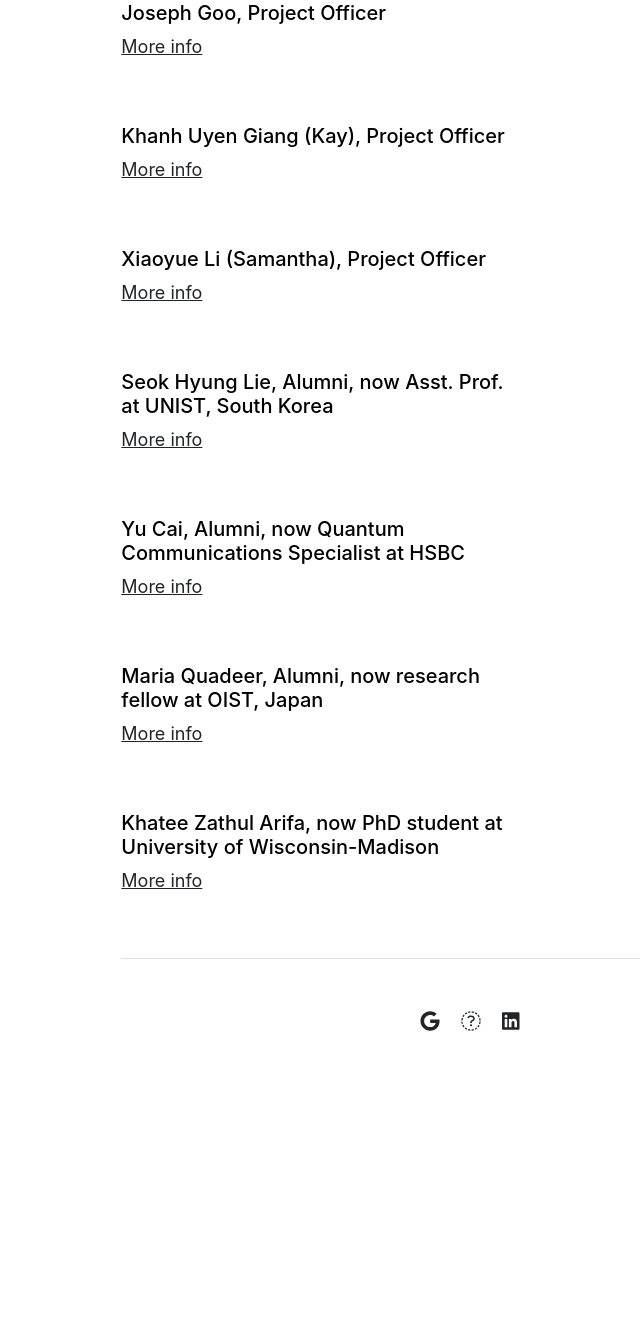
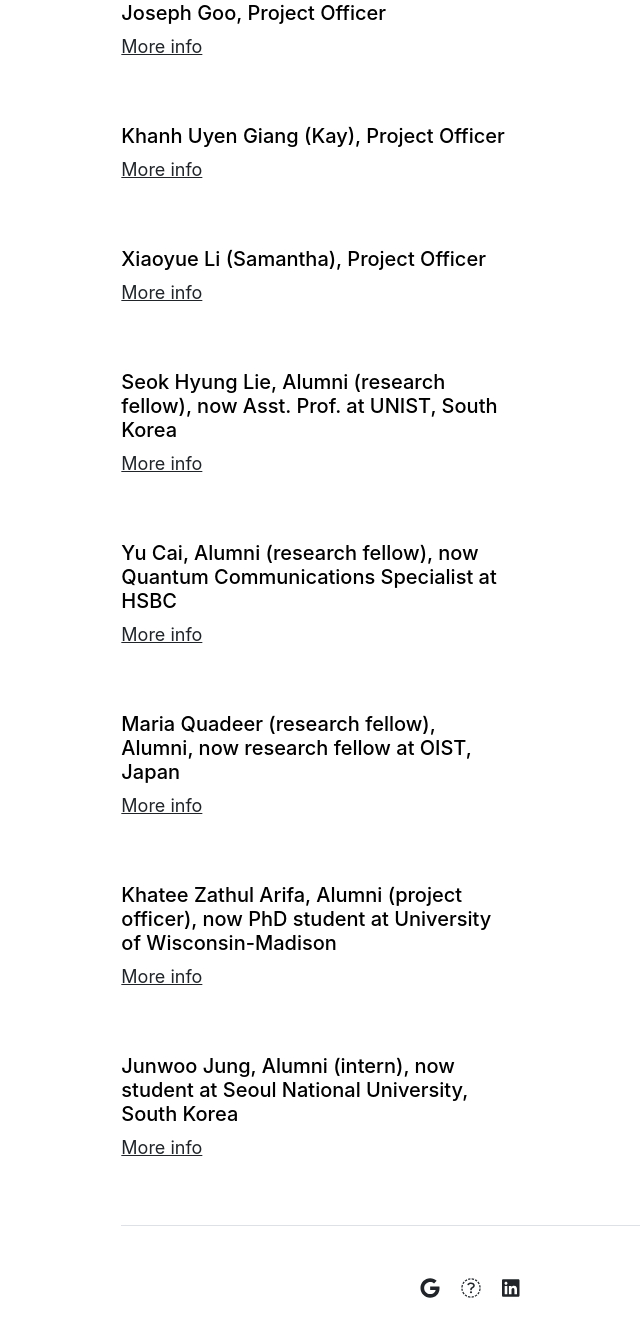
Before and after one commit to nelly-ng/nelly-ng.github.io, a Jekyll site: the page built from people.md, in a window 1280 px wide and 1400 px high, scrolled down 1430 px. Shown: the top 1337 px of the window, without its empty margins (108-748 px from the left). Built offline with Jekyll 4.4.1, drawn with Linux system fonts in a browser that asks for light colours; before the commit the page ends 2563 px from its top, so only the background shows below that.

Commit message:
Update settings.yml

```diff
--- a/_data/settings.yml
+++ b/_data/settings.yml
@@ -19,10 +19,11 @@ people:
 - {name: 'Joseph Goo, Project Officer', url: 'project-officer'}
 - {name: 'Khanh Uyen Giang (Kay), Project Officer', url: 'project-officer'}
 - {name: 'Xiaoyue Li (Samantha), Project Officer', url: 'project-officer'}
-- {name: 'Seok Hyung Lie, Alumni, now Asst. Prof. at UNIST, South Korea', title: 'Alumni', url: 'alumni'}
-- {name: 'Yu Cai, Alumni, now Quantum Communications Specialist at HSBC', url: 'alumni'}
-- {name: 'Maria Quadeer, Alumni, now research fellow at OIST, Japan', title: 'Alumni', url: 'alumni'}
-- {name: 'Khatee Zathul Arifa, now PhD student at University of Wisconsin-Madison', title: 'Alumni, now PhD student at University of Wisconsin-Madison', url: 'alumni'}
+- {name: 'Seok Hyung Lie, Alumni (research fellow), now Asst. Prof. at UNIST, South Korea', title: 'Alumni', url: 'alumni'}
+- {name: 'Yu Cai, Alumni (research fellow), now Quantum Communications Specialist at HSBC', url: 'alumni'}
+- {name: 'Maria Quadeer (research fellow), Alumni, now research fellow at OIST, Japan', title: 'Alumni', url: 'alumni'}
+- {name: 'Khatee Zathul Arifa, Alumni (project officer), now PhD student at University of Wisconsin-Madison', title: 'Alumni, now PhD student at University of Wisconsin-Madison', url: 'alumni'}
+- {name: 'Junwoo Jung, Alumni (intern), now student at Seoul National University, South Korea', title: 'Alumni, now PhD student at University of Wisconsin-Madison', url: 'alumni'}
 
 
 courses:
```
